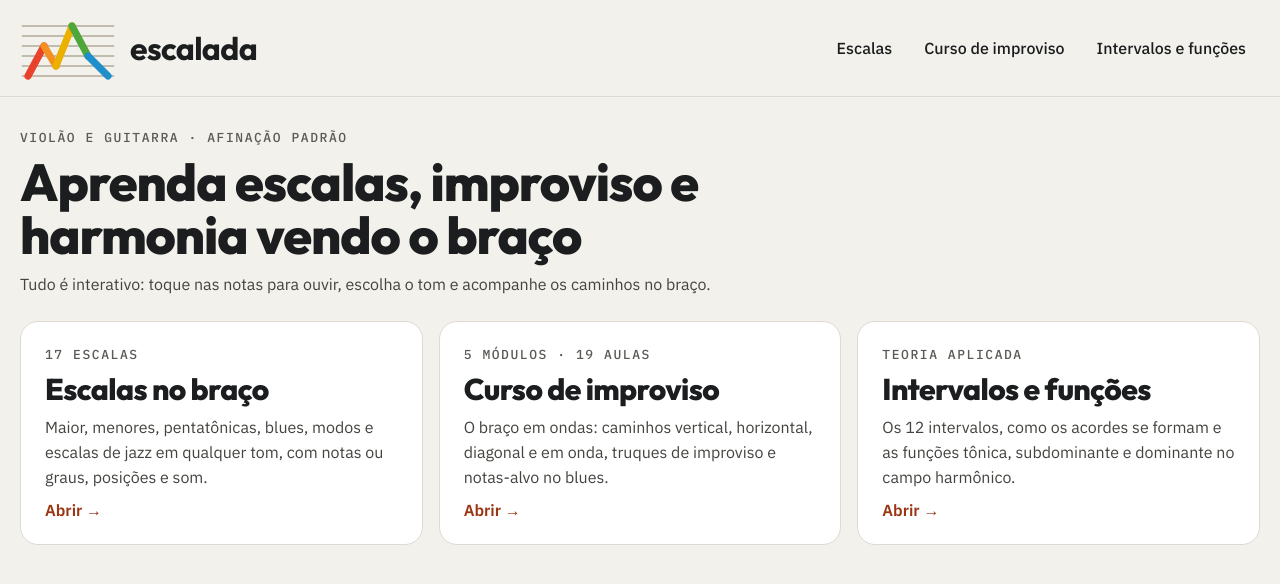
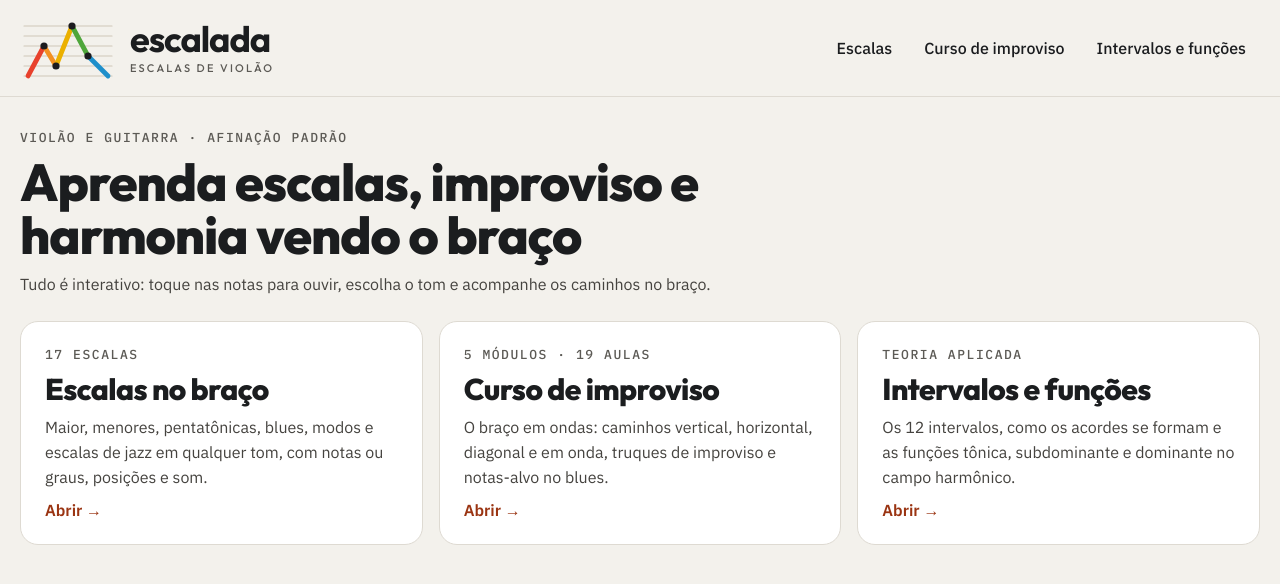
Before and after one commit to markintela/escalada, a Next.js app: page / in a window 1280 px wide. Shown: the top 584 px of the page. Built offline with nearby package versions, Linux system fonts and the light colour scheme.

Commit message:
Logo do menu no estilo 3D clara horizontal
Símbolo com cordas, montanha colorida e notas nos vértices, com o
nome escalada e a frase "escalas de violão" ao lado.

Co-Authored-By: Claude Opus 5.5 <noreply@anthropic.com>

```diff
--- a/app/globals.css
+++ b/app/globals.css
@@ -36,11 +36,16 @@ button:focus-visible, a:focus-visible { outline: 3px solid #2563eb; outline-offs
   max-width: 1320px; margin: 0 auto; padding: 10px 20px;
   display: flex; flex-wrap: wrap; align-items: center; justify-content: space-between; gap: 8px 20px;
 }
-.brand { display: inline-flex; align-items: center; gap: 14px; min-height: 44px; font-family: 'Outfit', sans-serif; font-weight: 700; font-size: 32px; letter-spacing: -0.02em; color: var(--ink); text-decoration: none; }
+.brand { display: inline-flex; align-items: center; gap: 14px; min-height: 44px; color: var(--ink); text-decoration: none; }
 .brand-mark { display: block; width: 96px; height: auto; flex-shrink: 0; }
+.brand-text { display: flex; flex-direction: column; gap: 4px; }
+.brand-name { font-family: 'Outfit', sans-serif; font-weight: 700; font-size: 36px; line-height: 1; letter-spacing: -0.03em; }
+.brand-tagline { font-family: 'Outfit', sans-serif; font-weight: 500; font-size: 11px; letter-spacing: 0.2em; text-transform: uppercase; color: var(--soft); }
 @media (max-width: 640px) {
-  .brand { font-size: 26px; gap: 10px; }
+  .brand { gap: 10px; }
   .brand-mark { width: 72px; }
+  .brand-name { font-size: 28px; }
+  .brand-tagline { font-size: 10px; letter-spacing: 0.16em; }
 }
 .navlinks { display: flex; flex-wrap: wrap; gap: 4px; }
 .navlink {
--- a/app/layout.tsx
+++ b/app/layout.tsx
@@ -15,7 +15,7 @@ export default function RootLayout({ children }: { children: React.ReactNode })
         <link rel="preconnect" href="https://fonts.gstatic.com" crossOrigin="" />
         <link
           rel="stylesheet"
-          href="https://fonts.googleapis.com/css2?family=Outfit:wght@600;700;800&family=IBM+Plex+Sans:wght@400;500;600&family=IBM+Plex+Mono:wght@500;600&display=swap"
+          href="https://fonts.googleapis.com/css2?family=Outfit:wght@500;600;700;800&family=IBM+Plex+Sans:wght@400;500;600&family=IBM+Plex+Mono:wght@500;600&display=swap"
         />
       </head>
       <body>
--- a/components/Logo.tsx
+++ b/components/Logo.tsx
@@ -1,5 +1,5 @@
-// Símbolo da marca escalada: uma montanha em cinco traços coloridos
-// (as cores das listras retrô) subindo pelas seis cordas do violão.
+// Símbolo da marca escalada (versão 3D, clara horizontal): seis cordas
+// do violão, uma montanha em cinco traços coloridos e notas nos vértices.
 const STRINGS = [40, 65, 90, 115, 140, 165];
 
 const SEGMENTS = [
@@ -10,9 +10,15 @@ const SEGMENTS = [
   { x1: 170, y1: 115, x2: 220, y2: 165, color: '#1E8FCB' },
 ];
 
+const NOTES = [
+  { cx: 60, cy: 90 },
+  { cx: 90, cy: 140 },
+  { cx: 130, cy: 40 },
+  { cx: 170, cy: 115 },
+];
+
 // O tamanho vem do CSS (.brand-mark), para mudar entre web e celular.
 export default function LogoMark({ className = 'brand-mark' }: { className?: string }) {
-  const stringWidth = 4;
   return (
     <svg
       className={className}
@@ -23,10 +29,13 @@ export default function LogoMark({ className = 'brand-mark' }: { className?: str
       aria-hidden="true"
     >
       {STRINGS.map((y) => (
-        <line key={y} x1={6} y1={y} x2={234} y2={y} stroke="#B3AA9A" strokeWidth={stringWidth} />
+        <line key={y} x1={10} y1={y} x2={230} y2={y} stroke="#CFC7B8" strokeWidth={3} />
       ))}
       {SEGMENTS.map((s) => (
-        <line key={s.color} x1={s.x1} y1={s.y1} x2={s.x2} y2={s.y2} stroke={s.color} strokeWidth={18} />
+        <line key={s.color} x1={s.x1} y1={s.y1} x2={s.x2} y2={s.y2} stroke={s.color} strokeWidth={12} />
+      ))}
+      {NOTES.map((n) => (
+        <circle key={`${n.cx}-${n.cy}`} cx={n.cx} cy={n.cy} r={9} fill="#1C1B1F" />
       ))}
     </svg>
   );
--- a/components/Nav.tsx
+++ b/components/Nav.tsx
@@ -17,7 +17,10 @@ export default function Nav() {
       <div className="topnav-inner">
         <Link href="/" className="brand">
           <LogoMark />
-          escalada
+          <span className="brand-text">
+            <span className="brand-name">escalada</span>
+            <span className="brand-tagline">escalas de violão</span>
+          </span>
         </Link>
         <div className="navlinks">
           {LINKS.map((l) => (
```
